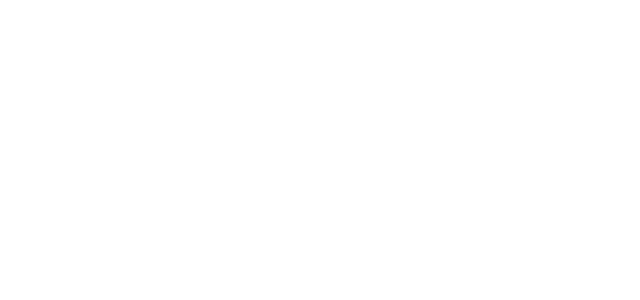
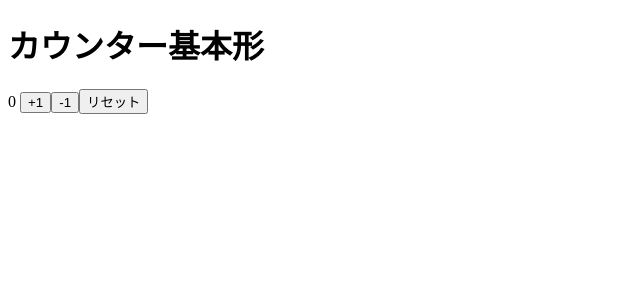
Before and after one commit to tateobori/NuxtFolder, a Nuxt app: page /counter in a window 1280 px wide. Before the commit this address had no page. Shown: the top 300 px of the page, without its empty margins (0-640 px from the left). Built offline with nearby package versions, Linux system fonts and the light colour scheme.

Commit message:
counterボタンページを追加

```diff
--- /dev/null
+++ b/pages/counter.vue
@@ -0,0 +1,26 @@
+<template>
+  <div>
+    <h1>カウンター基本形</h1>
+    {{ $store.state.counter }}
+    <input type="button" value="+1" @click="increase">
+    <input type="button" value="-1" @click="decrease">
+    <input type="button" value="リセット" @click="reset">
+  </div>
+</template>
+
+<script>
+export default {
+  name: 'CounterPage',
+  methods: {
+    increase () {
+      this.$store.commit('increase')
+    },
+    decrease () {
+      this.$store.commit('decrease')
+    },
+    reset () {
+      this.$store.commit('reset')
+    }
+  }
+}
+</script>
```
